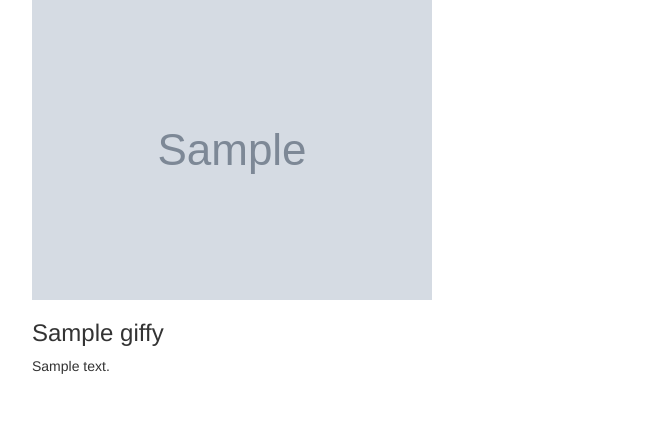
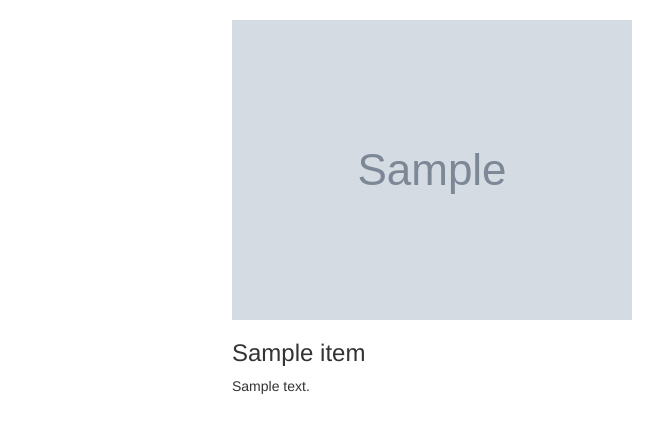
Before and after one commit to alekst/Addicted-To-GIFs, a Flask app: template templates/index.html in a window 1280 px wide. Shown: the top 433 px of the page, without its empty margins (23-686 px from the left). Run offline with Flask 2, Linux system fonts and the light colour scheme; the template is opened without the code that fills it: most values are stand-ins (such as "Sample title", 1, 10 or a date in 2020); grey boxes marked "Sample" are stand-in pictures; parts of the project's set-up code (start-up, migrations or seed data) failed here and were passed over; some libraries are stand-ins or nearby versions.

Commit message:
completes db and html

```diff
--- a/app.py
+++ b/app.py
@@ -27,6 +27,25 @@ bootstrap = Bootstrap(app)
 #routes
 @app.route('/')
 def home():
+    giffy = []
+    for i in xrange(6):
+        giffy_data = get_data()
+        giffy.append(giffy_data)
+    print giffy
+    return render_template('index.html', giffy=giffy)
+
+#database model
+class Image(db.Model):
+    __tablename__ ='images'
+    id = db.Column(db.Integer, primary_key=True)
+    image_url = db.Column(db.String(64), unique=True)
+    title = db.Column(db.String(64), unique=True)
+    excerpt = db.Column(db.Text(256))
+    created = db.Column(db.DateTime, server_default=db.func.now(), onupdate=db.func.now())
+
+
+#helper methods
+def get_data():
     wiki_data = get_wiki()
     print wiki_data
     for key, value in wiki_data.iteritems():
@@ -42,21 +61,8 @@ def home():
         giffy_data['title'] = title
         giffy_data['excerpt'] = excerpt
         record_data(giffy_data)
-    print type(giffy_data)
-    print giffy_data
-    return render_template('index.html', giffy=giffy_data)
+    return giffy_data
 
-#database model
-class Image(db.Model):
-    __tablename__ ='images'
-    id = db.Column(db.Integer, primary_key=True)
-    image_url = db.Column(db.String(64), unique=True)
-    title = db.Column(db.String(64), unique=True)
-    excerpt = db.Column(db.Text(256))
-    created = db.Column(db.DateTime, server_default=db.func.now(), onupdate=db.func.now())
-
-
-#helper methods
 #writes data to the database
 def record_data(giffy_record):
     record = Image(**giffy_record)
@@ -66,7 +72,8 @@ def record_data(giffy_record):
     return
 
 def get_random_row():
-    rand = random.randrange(0, Image.query.count())
+    #rand = 1
+    rand = random.randrange(1, Image.query.count())
     row = Image.query.get(rand)
     return row
 
@@ -100,7 +107,7 @@ def get_giffy(title):
      raw_data = json['data']
      if raw_data:
          for item in raw_data:
-             data['image_url'] = item['images']['original']['url']
+             data['image_url'] = item['images']['downsized_medium']['url']
      return data
 
 
--- a/templates/index.html
+++ b/templates/index.html
@@ -1,15 +1,29 @@
 {% extends "bootstrap/base.html" %}
 {% block title %} Giffy All Around{% endblock %}
+
+{% block navbar %}
+<div class="navbar navbar-fixed-top">
+</div>
+{% endblock %}
 {% block content %}
 	<div class = "container">
 		<div class="row">
-
-				<div class = "clearfix">
-					<img src = "{{giffy.image_url}}">
+			<div class="content">
+				<br />
+				<div class="row">
+					{% for item in giffy %}
+					<div class="center-block">
+						<div class="col-md-4 col-sm-3 col-md-offset-2">
+							<div class = "clearfix">
+								<img src = "{{item.image_url}}">
+							</div>
+							<h3>{{item.title}}</h3>
+							<p>{{item.excerpt|safe}}</p>
+						</div>
+					</div>
+					{% endfor %}
 				</div>
-				<h3>{{giffy.title}}</h3>
-				<p>{{giffy.excerpt|safe}}</p>
-
+			</div>
 		</div>
 	</div>
 {% endblock %}
```
